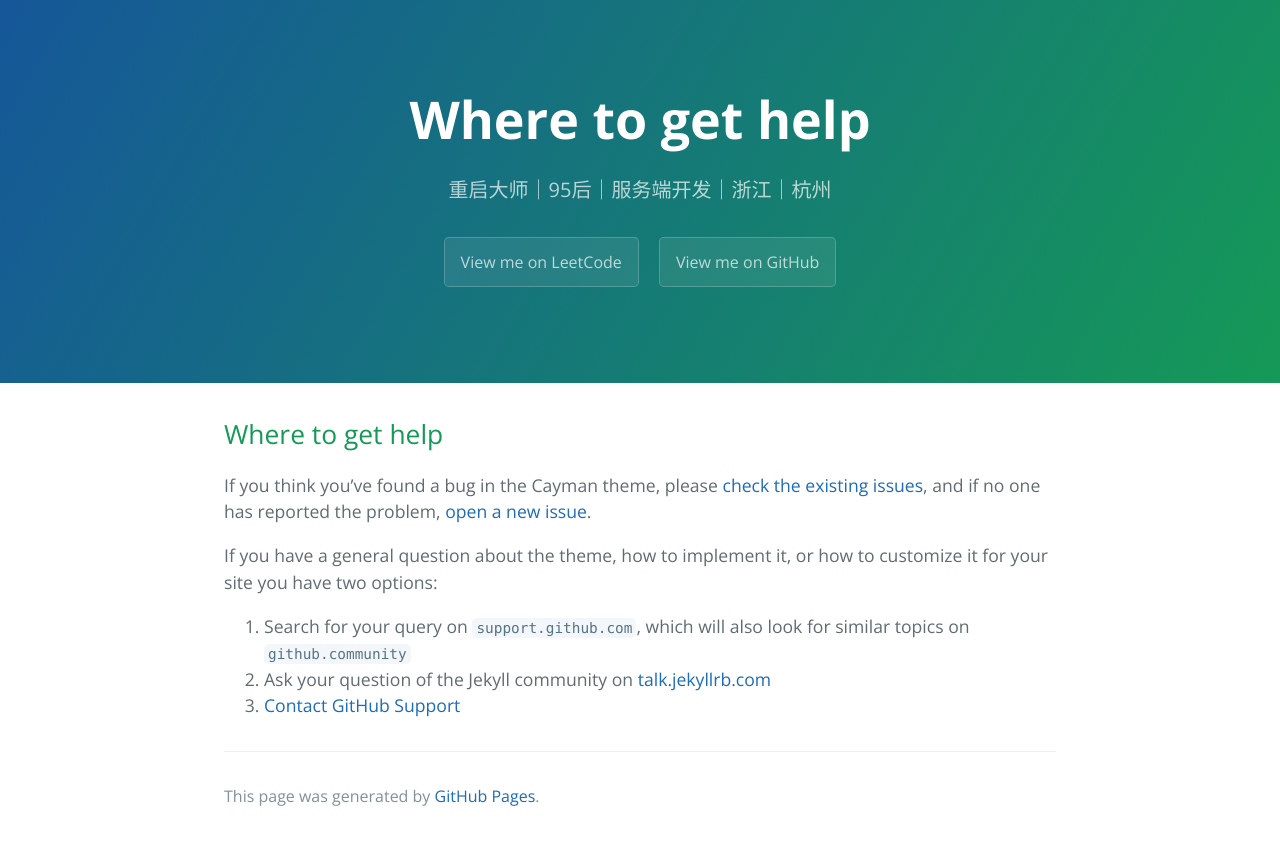
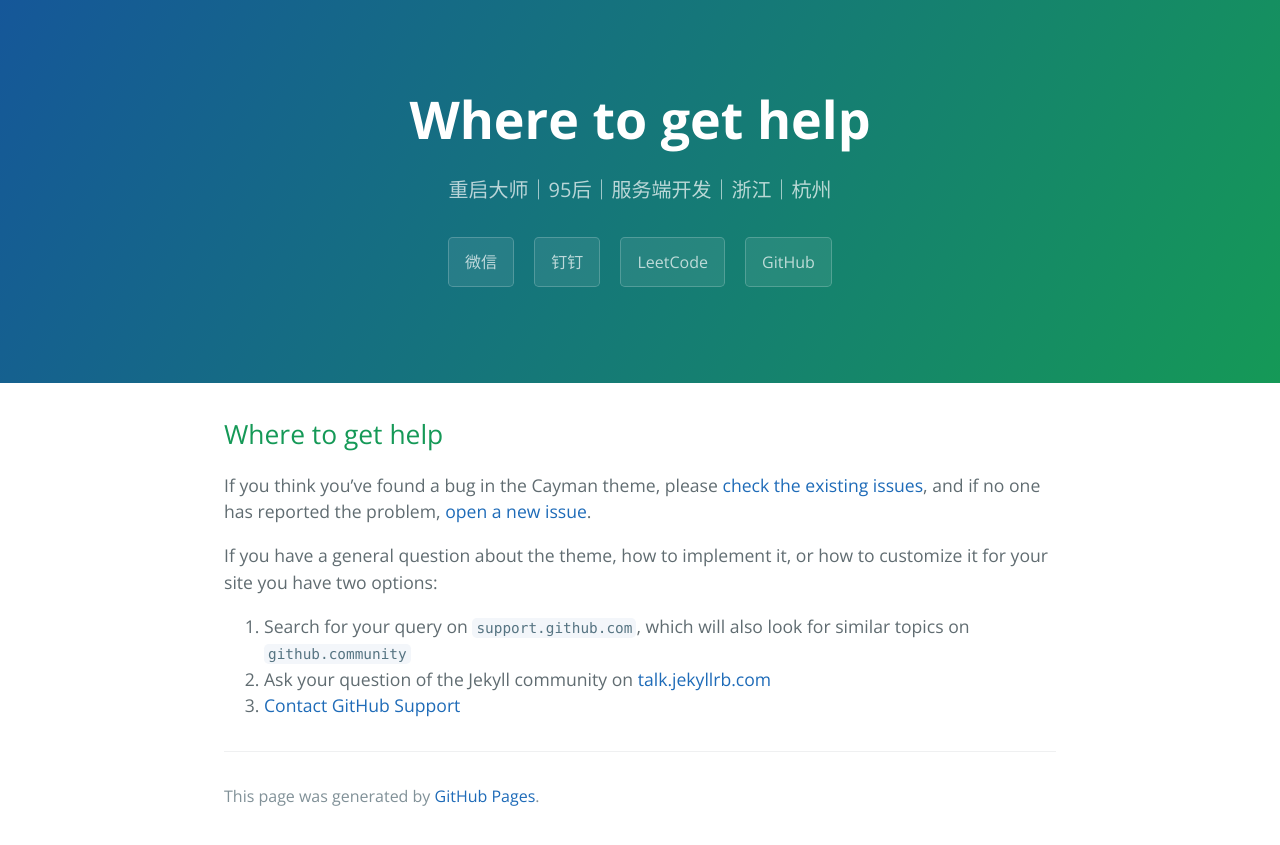
Before and after one commit to dc-orz/dc-orz.github.io, a Jekyll site: the page built from docs/SUPPORT.md, in a window 1280 px wide. Shown: the top 845 px of the page. Built offline with Jekyll 4.4.1, drawn with Linux system fonts in a browser that asks for light colours; our own code applies the rules of GitHub Pages for plain Markdown files.

Commit message:
Update default.html

```diff
--- a/_layouts/default.html
+++ b/_layouts/default.html
@@ -39,8 +39,10 @@
         <span>浙江 杭州 </span>
       </p> -->
 
-      <a href="https://leetcode-cn.com/u/dc1994" class="btn">View me on LeetCode</a>
-      <a href="https://github.com/dc-orz" class="btn">View me on GitHub</a>
+      <a href="https://leetcode-cn.com/u/dc1994" class="btn">微信</a>
+      <a href="https://leetcode-cn.com/u/dc1994" class="btn">钉钉</a>
+      <a href="https://leetcode-cn.com/u/dc1994" class="btn">LeetCode</a>
+      <a href="https://github.com/dc-orz" class="btn">GitHub</a>
     </header>
 
     <main id="content" class="main-content" role="main">
```
